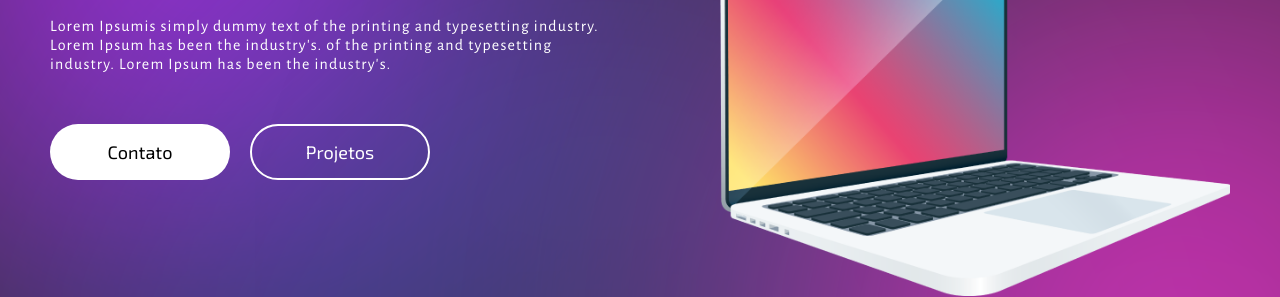
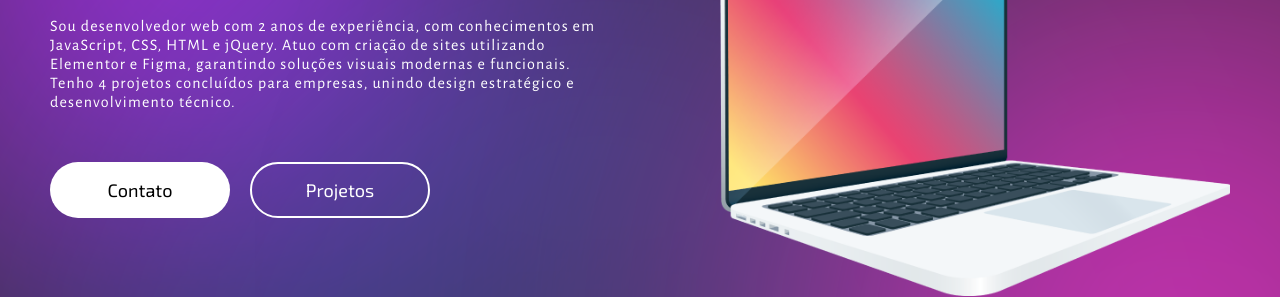
Before and after one commit to MauricioKoop/MauricioKoop.github.io, a plain HTML site: page index.html in a window 1280 px wide. Shown: the part 306-603 px from the top of the page. Drawn offline with nearby package versions, Linux system fonts and the light colour scheme; a web font is replaced by a local one.

Commit message:
Altera o texto lorem da seção principal.

```diff
--- a/index.html
+++ b/index.html
@@ -89,7 +89,7 @@
                     <div class="main-info__left">
                         <h1 id="main-info-title" class="main-info__title">Desenvolvedor Web</h1>
                         <h2 class="main-info__subtitle">Olá, eu sou Mauricio</h2>
-                        <p class="main-info__text">Lorem Ipsumis simply dummy text of the printing and typesetting industry. Lorem Ipsum has been the industry's. of the printing and typesetting industry. Lorem Ipsum has been the industry's.</p>
+                        <p class="main-info__text">Sou desenvolvedor web com 2 anos de experiência, com conhecimentos em JavaScript, CSS, HTML e jQuery. Atuo com criação de sites utilizando Elementor e Figma, garantindo soluções visuais modernas e funcionais. Tenho 4 projetos concluídos para empresas, unindo design estratégico e desenvolvimento técnico.</p>
                         <div class="main-info__buttons">
                             <button class="main-info__button">Contato</button>
                             <button class="main-info__button main-info__button--outline">Projetos</button>
```
